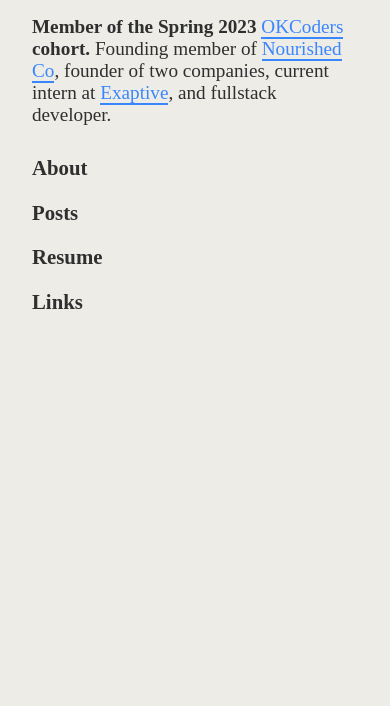
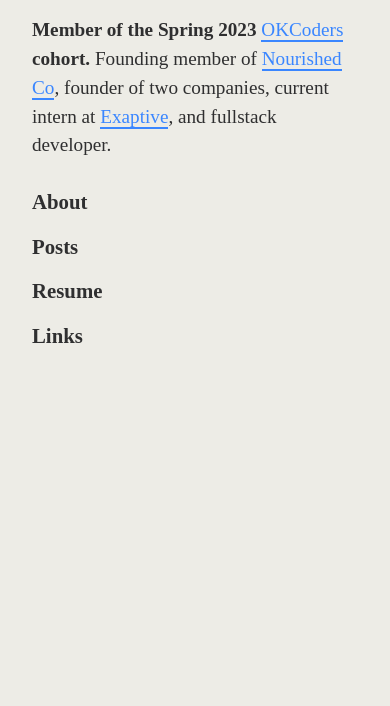
Before and after one commit to jamie-c/jpconway-website, a plain HTML site: page index.html in a window 390 px wide. Shown: the part 138-844 px from the top of the page. Drawn offline with Linux system fonts and the light colour scheme.

Commit message:
fix formatting error with media queries

```diff
--- a/styles/style.css
+++ b/styles/style.css
@@ -34,6 +34,7 @@ header {
 
 p {
     font-size: 1.2em;
+    line-height: 1.5em;
 }
 
 a {
@@ -113,8 +114,9 @@ footer  a:hover {
     nav a {
 	margin: 0.5em 0;
     }
+}
 
-    @media only screen and (min-width: 731px) and (max-width: 1000px) {
+@media only screen and (min-width: 731px) and (max-width: 1000px) {
 	header, footer {
 	    padding: 1em 2em;
-    }
+}
```
